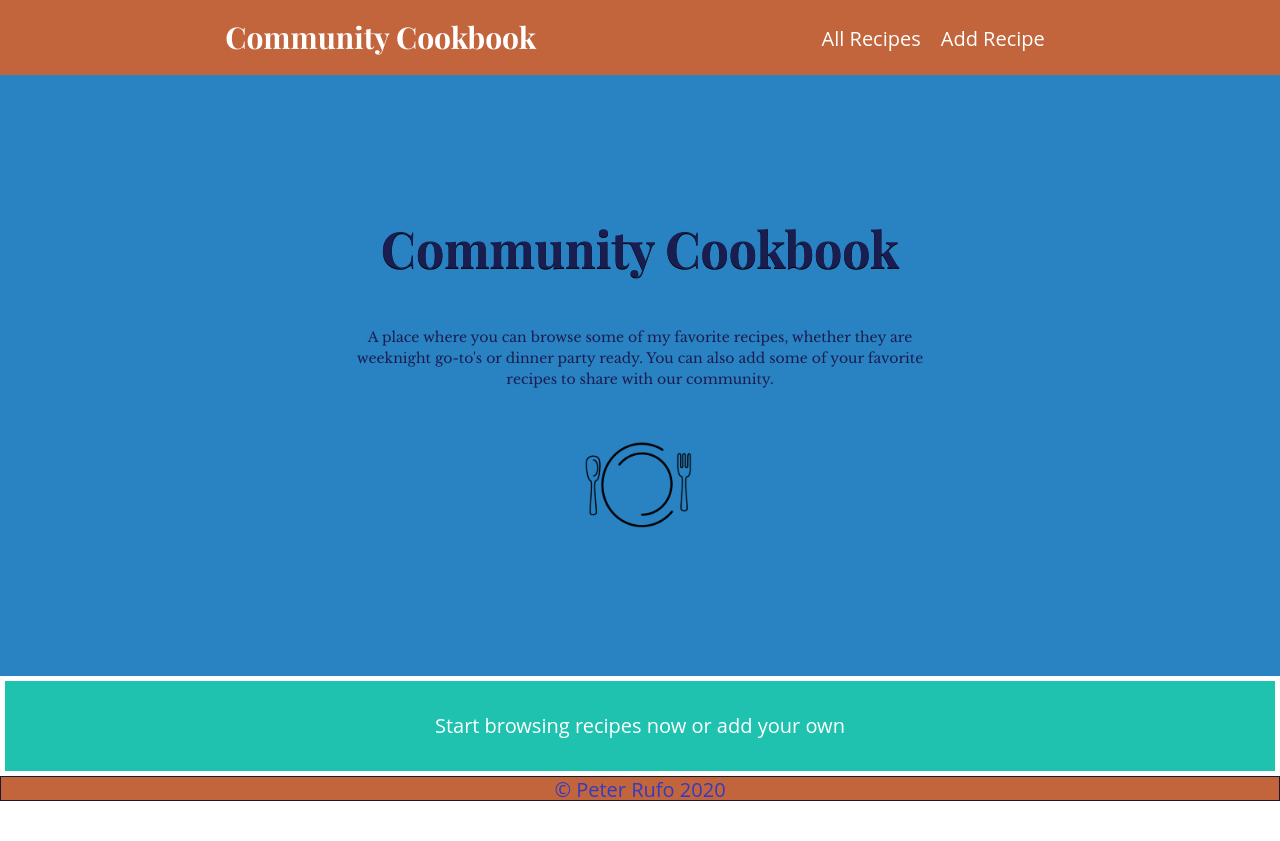
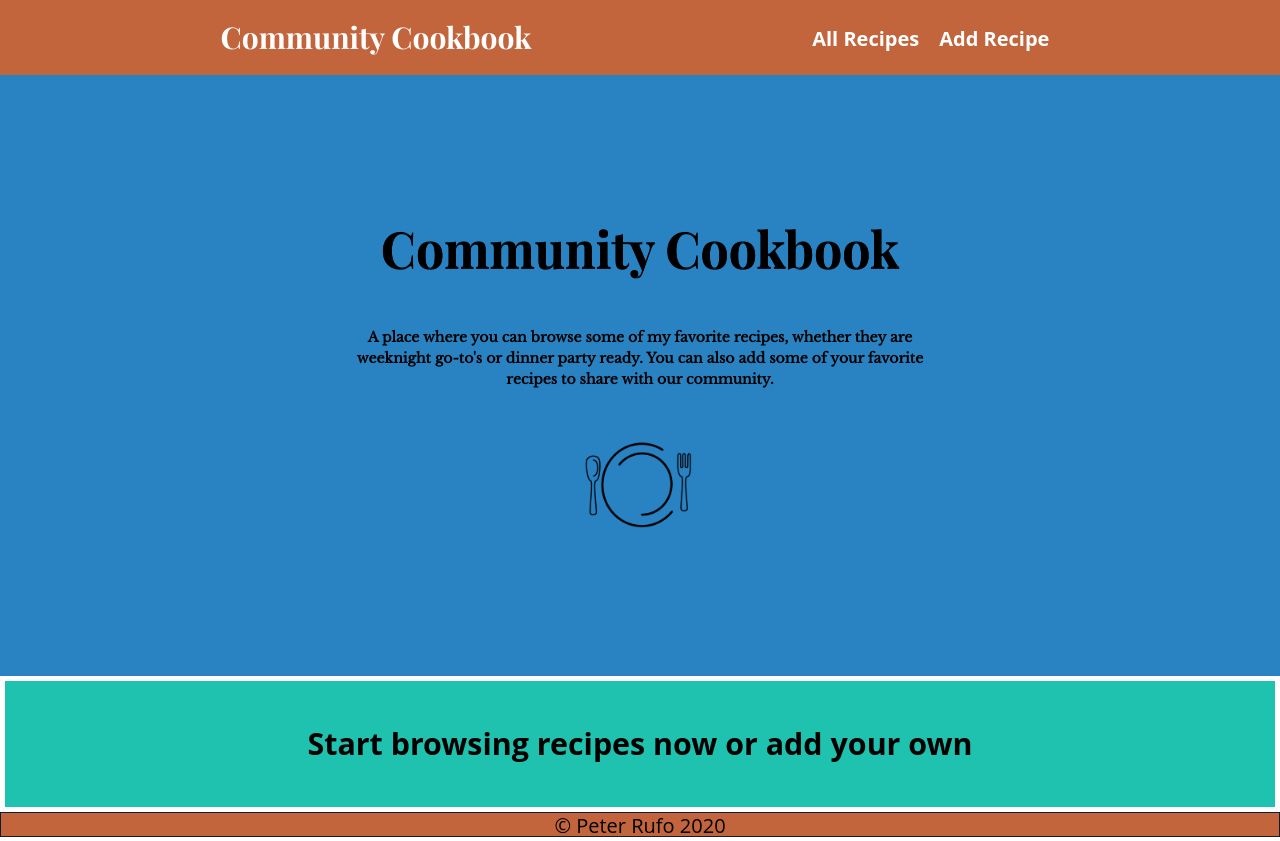
Before and after one commit to pdrufo/community-cookbook-client, a React (Create React App) app: page / in a window 1280 px wide. Before the commit the page ends 805 px from the top, so only its background shows below. Built offline with nearby package versions, Linux system fonts and the light colour scheme; no server answers.

Commit message:
contrast

```diff
--- a/src/Components/Footer/Footer.css
+++ b/src/Components/Footer/Footer.css
@@ -2,7 +2,7 @@ footer {
   position: absolute;
   background-color: #C2653C;
   border: 1px solid #131B2D;
-  color: #323BC2;
+  color: black;
   width: 100%;
   height: 25px;
   text-align: center;
--- a/src/Components/LandingPage/LandingPage.css
+++ b/src/Components/LandingPage/LandingPage.css
@@ -2,9 +2,11 @@
   margin-top: 20px;
   padding: 40px;
   background-color: #2982C2;
-  color: rgb(26, 29, 80);
+  /* color: rgb(26, 29, 80); */
+  color: black;
   font-family: 'Libre Baskerville', serif;
   font-size: 14px;
+  font-weight: bold;
 }
 
 .hero h1 {
@@ -27,7 +29,10 @@
 .find-recipes a {
   text-decoration: none;
   cursor: pointer;
-  color: white;
+  color: black;
+  font-weight: bold;
+
+
 }
 
 .find-recipes:hover {
@@ -78,4 +83,12 @@
      width: 50%;
      margin: 0 auto;
    }
+
+   .find-recipes a {
+
+    font-size: 26px;
+
+
+
+  }
 }
--- a/src/Components/LandingPage/LandingPage.js
+++ b/src/Components/LandingPage/LandingPage.js
@@ -8,12 +8,12 @@ export default function LandingPage(){
         <section className="hero">
           <h1>Community Cookbook</h1>
           <p>A place where you can browse some of my favorite recipes, whether they are weeknight go-to's or dinner party ready. You can also add some of your favorite recipes to share with our community. </p>
-          <img src= {require('../../Images/home.png')} alt='logo' />
+          <img src= {require('../../Images/home.png')} alt='community cookbook' />
         </section>
 
         <section className="find-recipes">
            <Link to='/recipes' className='hover-effect'>
-             <p> Start browsing recipes now or add your own</p>
+             <h3> Start browsing recipes now or add your own</h3>
           </Link>
         </section>
       </main>
--- a/src/Components/Nav/Nav.css
+++ b/src/Components/Nav/Nav.css
@@ -46,6 +46,7 @@ nav ul li {
   transition-duration: 100ms;
   border-radius: 2px;
   font-size: 16px;
+  font-weight: bolder;
 }
 
 .nav-item:hover {
--- a/src/Components/RecipeDetail/RecipeDetail.js
+++ b/src/Components/RecipeDetail/RecipeDetail.js
@@ -1,5 +1,5 @@
 import React from 'react'
-import { findRecipe } from '../../recipe-helpers'
+import { findRecipe, findIngredients } from '../../recipe-helpers'
 import ApiContext from '../../ApiContext'
 import config from '../../config'
 import './RecipeDetail.css'
@@ -63,6 +63,9 @@ render(){
   const { recipes=[] } = this.context
   const { id } = this.props.match.params
   const recipe = findRecipe(recipes, id) || this.state.recipe
+  // const ingredients = findIngredients(recipes, id)
+  // const recipeIngredients = ingredients.split(',')
+
 
   return (
     <main className='recipe-detail'>
@@ -73,6 +76,7 @@ render(){
     <h3>Ingredients</h3>
       <p>
         {recipe.ingredients}
+        {/* {recipeIngredients.map((el,i) => <li key={i}>{el}</li> )} */}
       </p>
     </section>
     <section className='instructions'>
--- a/src/recipe-helpers.js
+++ b/src/recipe-helpers.js
@@ -1,2 +1,5 @@
 export const findRecipe = (recipes=[] , recipeId)   =>
   recipes.find(recipe  => recipe.id === parseInt(recipeId))
+
+  export const findIngredients = (recipes=[] , recipeId)   =>
+  recipes.find(recipe  => recipe.ingredients === parseInt(recipeId))
```
